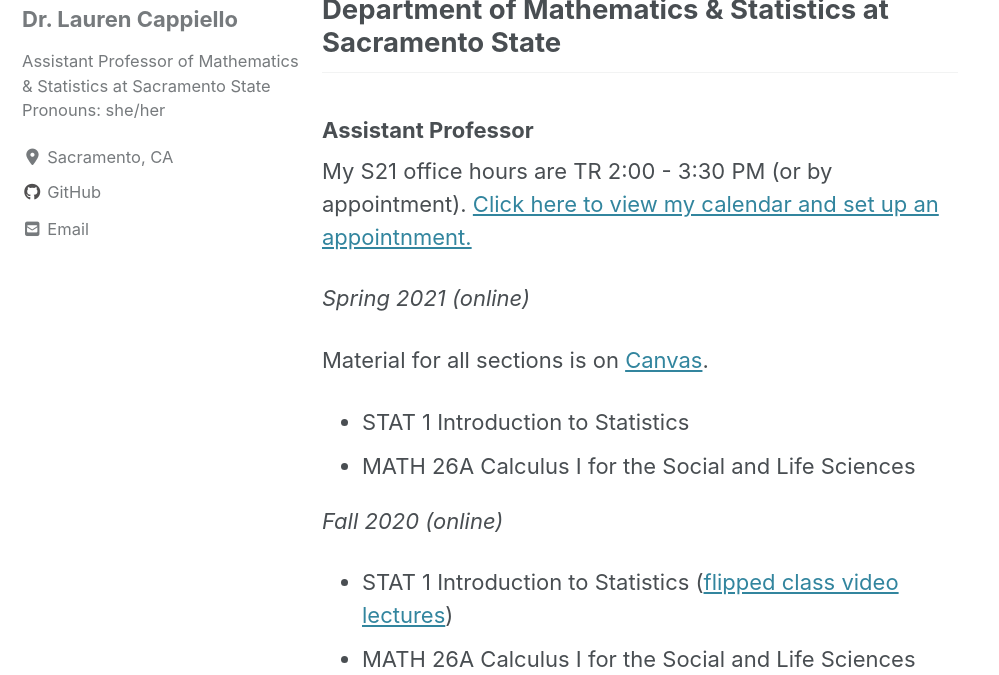
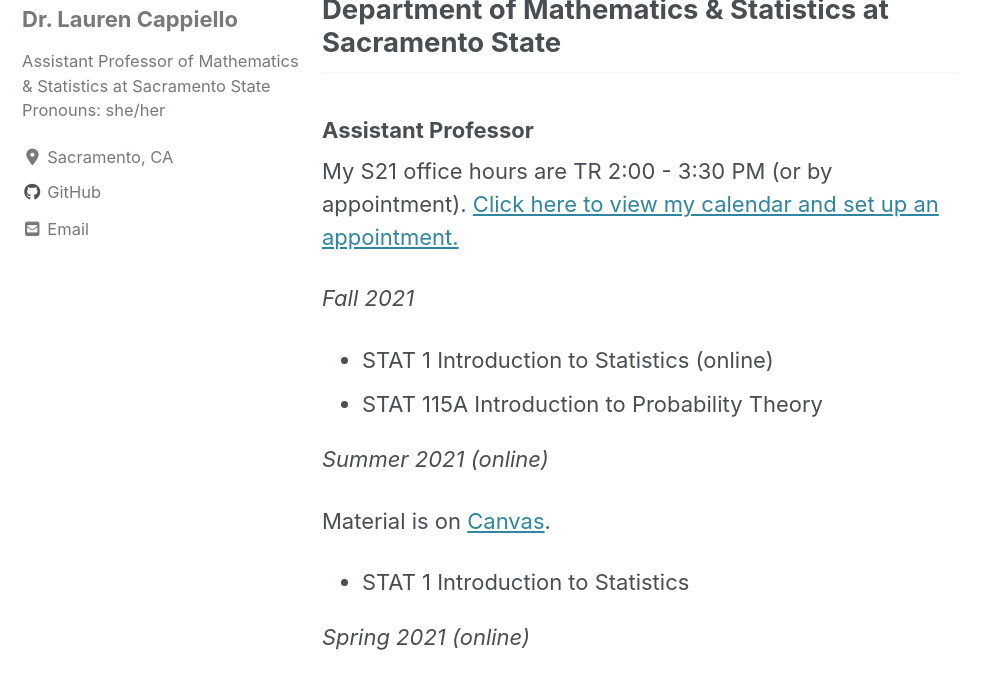
Before and after one commit to lgpcappiello/lgpcappiello.github.io, a Jekyll site: the page built from teaching/index.md, in a window 1280 px wide and 900 px high, cut to the strip 225-900 px from the top of the window. Shown: the whole strip, without its empty margins (0-999 px from the left). Built offline with Jekyll 4.4.1, drawn with Linux system fonts in a browser that asks for light colours; cached includes are drawn as plain includes; nearby versions of some CDN libraries; a script bundle is joined from its source files by our own code; library files that are not in the unit come from our copies.

Commit message:
Update index.md

```diff
--- a/teaching/index.md
+++ b/teaching/index.md
@@ -7,7 +7,16 @@ author_profile: true
 
 ## Department of Mathematics & Statistics at Sacramento State
 ### Assistant Professor
-My S21 office hours are TR 2:00 - 3:30 PM (or by appointment). <a href="https://calendly.com/lcappiello/30min">Click here to view my calendar and set up an appointnment.</a>
+My S21 office hours are TR 2:00 - 3:30 PM (or by appointment). <a href="https://calendly.com/lcappiello/30min">Click here to view my calendar and set up an appointment.</a>
+
+*Fall 2021*
+- STAT 1 Introduction to Statistics (online)
+- STAT 115A Introduction to Probability Theory
+
+*Summer 2021 (online)*
+
+Material is on [Canvas](https://csus.instructure.com/).
+- STAT 1 Introduction to Statistics
 
 *Spring 2021 (online)*
 
```
